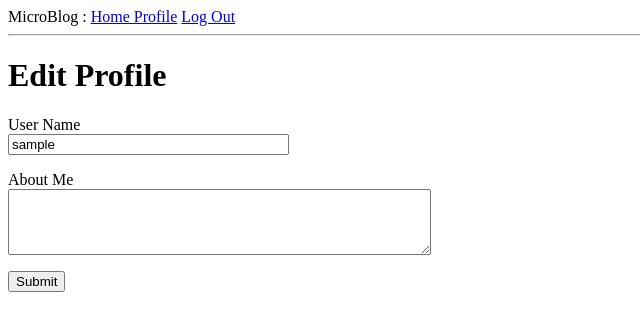
After one commit to dibinvm1/Microblog_With_Flask, a Flask app: page /edit_profile in a window 1280 px wide. The commit adds this page. Shown: the top 331 px of the page, without its empty margins (0-640 px from the left). Run offline with Flask 2, Linux system fonts and the light colour scheme; the visitor is signed in with stand-in values (Sample User, id 1); data comes from the database, SQL or seed files in the repository; both versions use the stored data as it was before the commit.

Commit message:
Added profile section

```diff
--- a/app/forms.py
+++ b/app/forms.py
@@ -1,7 +1,7 @@
 from flask_wtf import FlaskForm
 
-from wtforms import StringField, PasswordField, BooleanField, SubmitField
-from wtforms.validators import DataRequired, ValidationError, Email, EqualTo
+from wtforms import StringField, PasswordField, BooleanField, SubmitField, TextAreaField
+from wtforms.validators import DataRequired, ValidationError, Email, EqualTo,Length
 from app.models import User
 
 class LoginForm(FlaskForm):
@@ -26,3 +26,9 @@ class RegristrationForm(FlaskForm):
         user = User.query.filter_by(email = email.data).first()
         if user is not None:
             raise ValidationError('Please Use a different Email address')
+
+
+class EditProfileForm(FlaskForm):
+    uName = StringField('User Name', validators=[DataRequired()])
+    aboutMe = TextAreaField('About Me', validators=[Length(min=0, max=140)])
+    submit = SubmitField('Submit')
--- a/app/models.py
+++ b/app/models.py
@@ -11,6 +11,8 @@ class User(UserMixin,db.Model):
     email = db.Column(db.String(120),index = True , unique = True)
     password_hash = db.Column(db.String(128))
     posts = db.relationship('Post',backref = 'author' , lazy = 'dynamic')
+    about_me = db.Column(db.String(140))
+    last_seen = db.Column(db.DateTime,default=datetime.utcnow)
 
     def __repr__(self):
         return '<User {}>'.format(self.username)
--- a/app/routes.py
+++ b/app/routes.py
@@ -1,9 +1,10 @@
 from app import app, db
 from flask import render_template, flash, redirect, url_for, request
-from app.forms import LoginForm, RegristrationForm
+from app.forms import LoginForm, RegristrationForm, EditProfileForm
 from flask_login import current_user, login_user, logout_user, login_required
 from app.models import User
 from werkzeug.urls import url_parse
+from datetime import datetime
 
 @app.route('/')
 @app.route('/index')
@@ -72,3 +73,25 @@ def user(username):
         }
     ]
     return render_template('user.html', user=usr, posts=posts)
+
+@app.before_request
+def before_request():
+    if current_user.is_authenticated:
+        current_user.last_seen = datetime.utcnow()
+        db.session.commit()
+
+
+@app.route('/edit_profile', methods=["GET", "POST"])
+@login_required
+def edit_profile():
+    form = EditProfileForm()
+    if form.validate_on_submit():
+        current_user.username = form.uName.data.lower()
+        current_user.about_me = form.aboutMe.data
+        db.session.commit()
+        flash('Your changes have been saved.')
+        return redirect(url_for('edit_profile'))
+    elif request.method ==  'GET':
+        form.uName.data = current_user.username
+        form.aboutMe.data = current_user.about_me
+    return render_template('edit_profile.html',title='Edit Profile', form=form)
--- /dev/null
+++ b/app/templates/edit_profile.html
@@ -0,0 +1,23 @@
+{% extends "base.html" %}
+
+{% block content %}
+    <h1>Edit Profile</h1>
+    <form action="" method="post">
+        {{ form.hidden_tag() }}
+        <p>
+            {{ form.uName.label }}<br>
+            {{ form.uName(size=32) }}<br>
+            {% for error in form.uName.errors %}
+            <span style="color: red;">[{{ error }}]</span>
+            {% endfor %}
+        </p>
+        <p>
+            {{ form.aboutMe.label }}<br>
+            {{ form.aboutMe(cols=50, rows=4) }}<br>
+            {% for error in form.aboutMe.errors %}
+            <span style="color: red;">[{{ error }}]</span>
+            {% endfor %}
+        </p>
+        <p>{{ form.submit() }}</p>
+    </form>
+{% endblock %}
```
Also changed, not shown: app/templates/user.html (+8 -1 lines), migrations/versions/7d72ad49d985_added_new_fields_in_user_table.py (added, +30 -0 lines), app.db (deleted), 1 other file.
